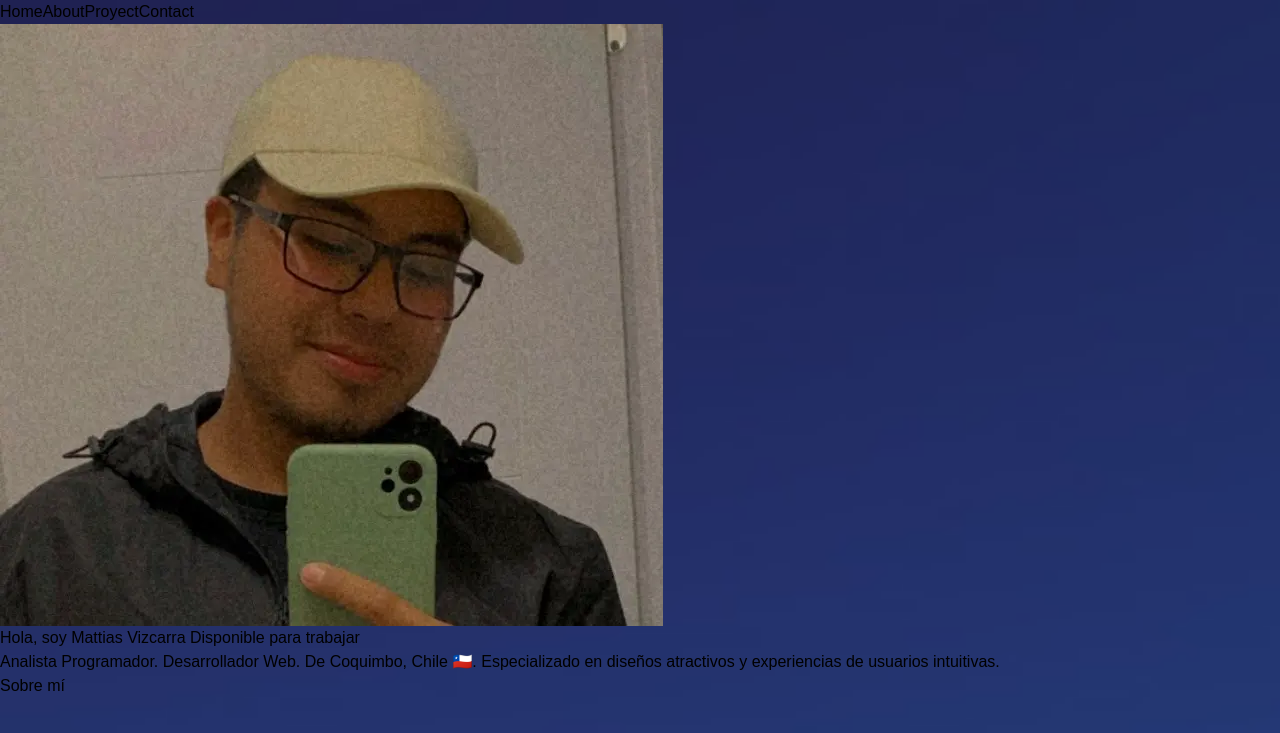
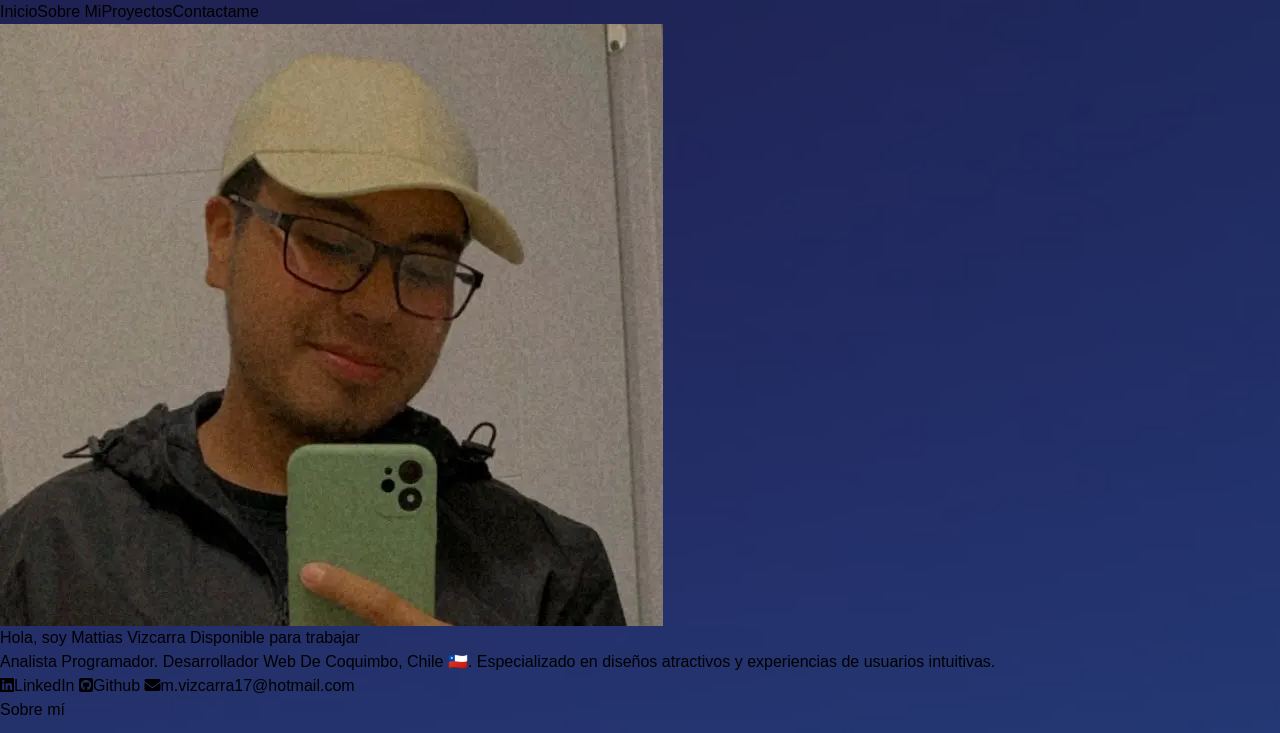
Before and after one commit to Vizcarrita/Portfolio, an Angular app: page / in a window 1280 px wide. Shown: the top 733 px of the page. Built offline with nearby package versions, Linux system fonts and the light colour scheme.

Commit message:
style(heroComponent)actualizacion de estilos v.02

```diff
--- a/src/app/components/header/header.component.html
+++ b/src/app/components/header/header.component.html
@@ -1,8 +1,8 @@
 <header class="flex justify-center items-center py-5 w-[1120px] mx-auto">
     <nav class="flex flex-row gap-x-10 opacity-80">
-        <a href="/">Home</a>
-        <a href="/">About</a>
-        <a href="/">Proyect</a>
-        <a href="/">Contact</a>
+        <a href="/">Inicio</a>
+        <a href="/">Sobre Mi</a>
+        <a href="/">Proyectos</a>
+        <a href="/">Contactame</a>
     </nav>
   </header>
--- a/src/app/pages/hero/hero.component.html
+++ b/src/app/pages/hero/hero.component.html
@@ -1,10 +1,23 @@
-<section class="w-full lg:w-[740px] mx-auto py-44">
-    <img src="../assets/img/profile.webp" alt="mattias photo" class="rounded-full w-12 h-12 mb-4">
+<section class="w-full lg:w-[740px] mx-auto py-44 pb-24">
+    <img src="../assets/img/profile.webp" alt="mattias photo" class="rounded-full size-12 mb-4">
     <h1 class="text-4xl font-bold flex flex-row gap-x-4 pb-10">Hola, soy Mattias Vizcarra
         <a href="https://www.linkedin.com/in/mattiasvizcarra" target="_blank" rel="noopener" class="flex justify-center items-center">
             <span class="bg-blue-100 text-blue-800 text-xs font-medium me-2 px-2.5 py-0.5 rounded">Disponible para trabajar</span>
         </a>
     </h1>
-    <h2 class="text-2xl text-wrap"><span>Analista Programador.</span><span class="text-yellow-200/90"> Desarrollador Web</span>.<span class="text-red-200/90"> De Coquimbo, Chile 🇨🇱</span>.<span class="opacity-75"> Especializado en diseños atractivos y experiencias de usuarios intuitivas.</span>
+    <h2 class="text-2xl text-wrap"><span>Analista Programador.</span><span class="text-yellow-200/90"> Desarrollador Web</span> De Coquimbo, Chile 🇨🇱.<span class="opacity-75"> Especializado en diseños atractivos y experiencias de usuarios intuitivas.</span>
     </h2>
+    <ul>
+        <nav class="flex gap-x-4 mt-8">
+            <a href="https://www.linkedin.com/in/mattiasvizcarra/" target="_blank" rel="noopener noreferrer" class="rounded-full border border-white/10 flex justify-center items-center py-2 px-4 gap-x-2  bg-white/5 hover:scale-110 hover:bg-white/10 transition">
+                <i class="fa-brands fa-linkedin text-xl"></i>LinkedIn
+            </a>
+            <a href="https://github.com/Vizcarrita" target="_blank" rel="noopener noreferrer" class="rounded-full border border-white/10 flex justify-center items-center py-2 px-4 gap-x-2  bg-white/5 hover:scale-110 hover:bg-white/10 transition">
+                <i class="fa-brands fa-square-github text-xl"></i>Github
+            </a>
+            <a href="mailto:m.vizcarra17@hotmail.com" target="_blank" rel="noopener noreferrer" class="rounded-full border border-white/10 flex justify-center items-center py-2 px-4 gap-x-2  bg-white/5 hover:scale-110 hover:bg-white/10 transition">
+                <i class="fa-solid fa-envelope text-xl"></i>m.vizcarra17&#64;hotmail.com
+            </a>
+        </nav>
+    </ul>
 </section>
--- a/src/index.html
+++ b/src/index.html
@@ -2,13 +2,13 @@
 <html lang="en">
 <head>
   <meta charset="utf-8">
-  <title>Portfolio</title>
+  <title>Portfolio de Mattias Vizcarra - Desarrollador y Programador Web</title>
   <base href="/">
   <meta name="viewport" content="width=device-width, initial-scale=1">
   <link rel="icon" type="image/x-icon" href="favicon.ico">
   <script src="https://kit.fontawesome.com/f2c290d682.js" crossorigin="anonymous"></script>
 </head>
-<body class="flex h-screen">
+<body class="flex min-h-screen">
   <app-root></app-root>
 </body>
 </html>
```
